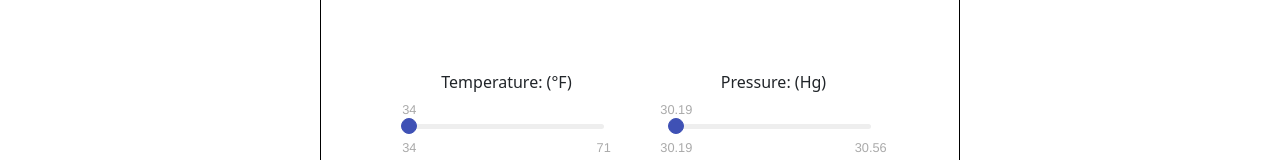
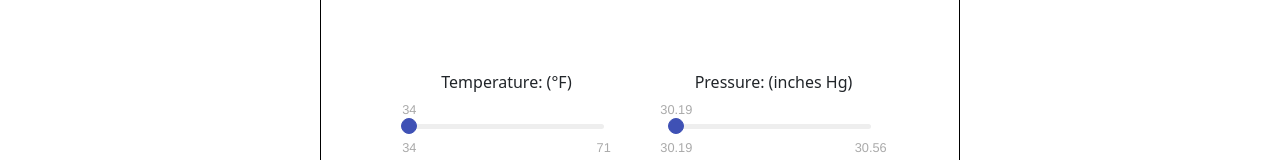
Before and after one commit to Entiox/Predict-solar-radiation-app, a React (Create React App) app in the folder client/: page /single_prediction in a window 1280 px wide. Shown: the part 367-527 px from the top of the page. Built offline with nearby package versions, Linux system fonts and the light colour scheme.

Commit message:
Applied changes

```diff
--- a/client/src/routes/GraphPrediction.js
+++ b/client/src/routes/GraphPrediction.js
@@ -401,7 +401,7 @@ function GraphPrediction() {
                     : null }
                     { selected === 3 ?
                         <>
-                            <h5>Pressure: (Hg)</h5>
+                            <h5>Pressure: (inches Hg)</h5>
                             <div className="my-4 d-flex flex-row align-items-center">
                                 <input className="me-2" type="number" min="30.19" max="30.56" step="0.01" value={ startPressure } onChange={ (event) => setStartPressure(event.target.value) }/>
                                 -
@@ -499,7 +499,7 @@ function GraphPrediction() {
                     : null }
                     { selected !== 3 ?
                         <div className="d-flex flex-column align-items-center mx-4 mb-3">
-                            <h5>Pressure: (Hg)</h5>
+                            <h5>Pressure: (inches Hg)</h5>
                             <div className="my-3 d-flex flex-row align-items-center">
                                 <input className="me-2" type="number" min="30.19" max="30.56" step="0.01" value={ pressure } onChange={ (event) => setPressure(event.target.value) }/>
                             </div>
--- a/client/src/routes/Prediction.js
+++ b/client/src/routes/Prediction.js
@@ -125,7 +125,7 @@ function Prediction() {
                             </Col>
                             <Col xs={12} lg={6} className="d-flex justify-content-center">
                                 <Form.Group controlId="pressureInput" className="d-flex flex-column other-param mb-4">
-                                    <Form.Label className="pb-3">Pressure: (Hg)</Form.Label>
+                                    <Form.Label className="pb-3">Pressure: (inches Hg)</Form.Label>
                                     <InputRange
                                         minValue={ 30.19 }
                                         maxValue={ 30.56 }
```
Also changed, not shown: 1 other file (tests, documents, lock files or other folders).
